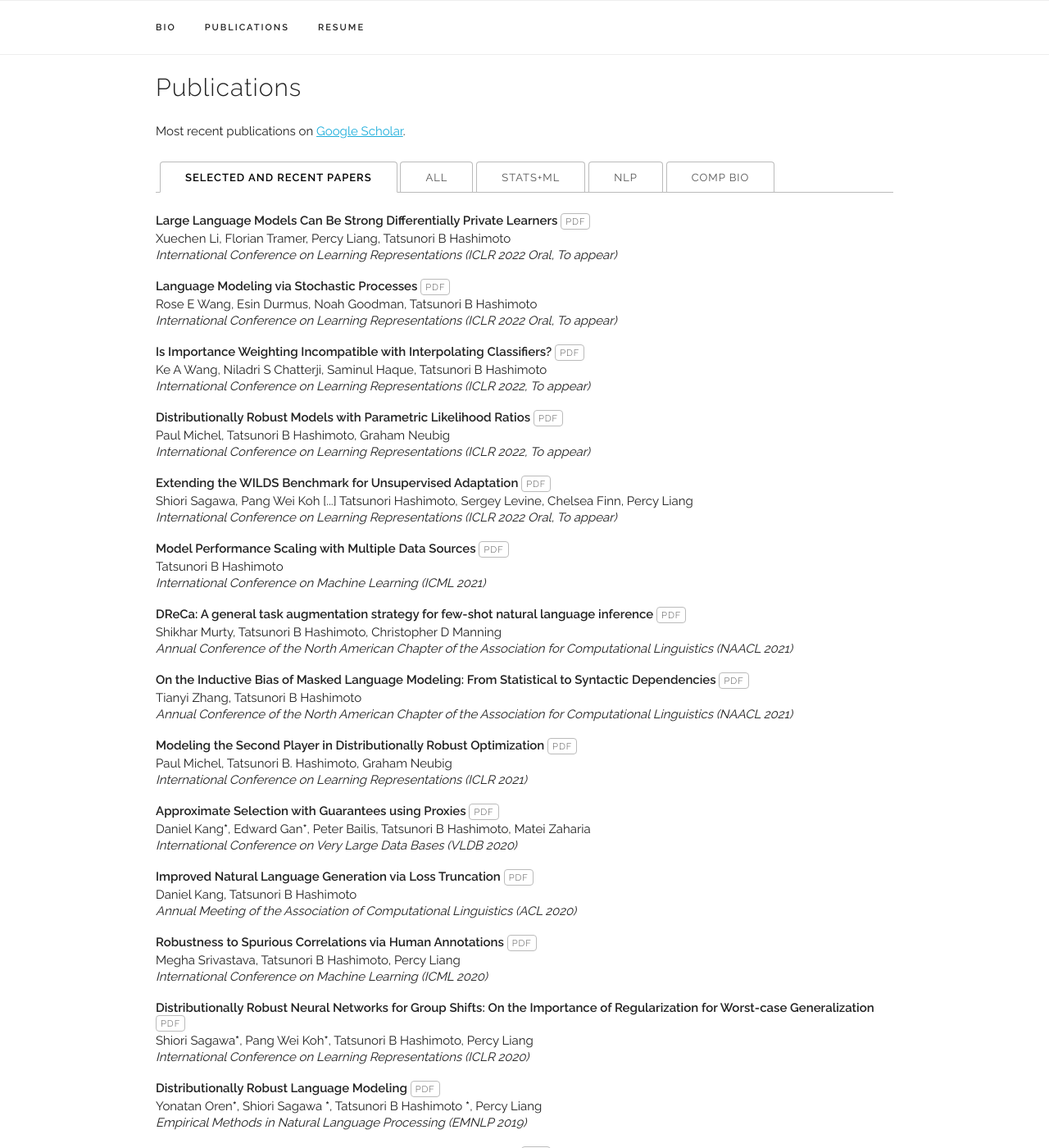
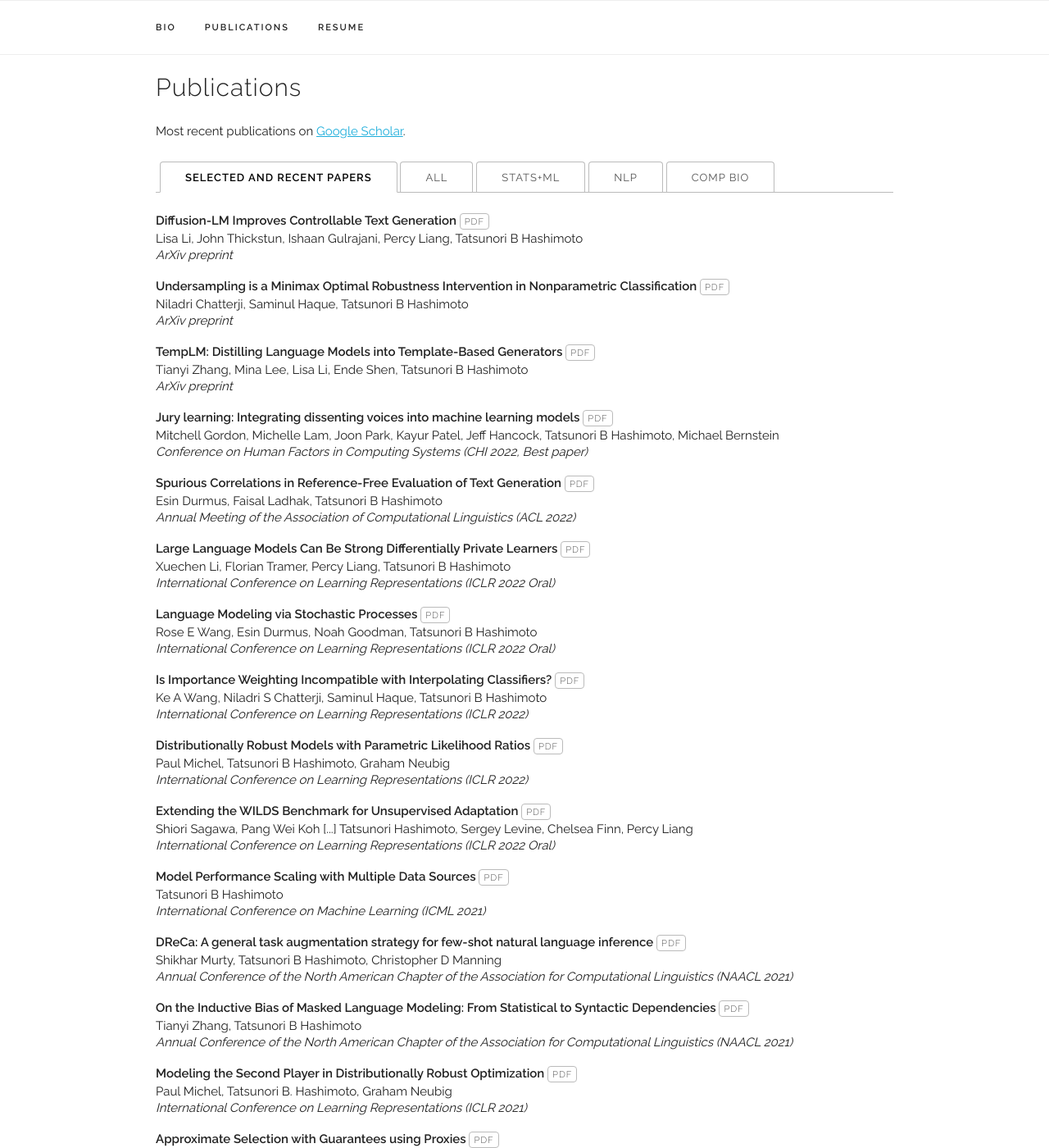
Before and after one commit to thashim/thashim.github.io, a Jekyll site: the page built from index.html, in a window 1280 px wide and 1400 px high, scrolled down 1732 px. Shown: the whole window at 82% size. Built offline with Jekyll 4.4.1, drawn with Linux system fonts in a browser that asks for light colours.

Commit message:
add papers

```diff
--- a/_data/publications.yaml
+++ b/_data/publications.yaml
@@ -1,8 +1,42 @@
 papers:
+  - title: "Diffusion-LM Improves Controllable Text Generation"
+    authors: "Lisa Li, John Thickstun, Ishaan Gulrajani, Percy Liang, Tatsunori B Hashimoto"
+    venue: "ArXiv preprint"
+    paper_pdf: https://arxiv.org/pdf/2205.14217.pdf
+    nlp: y
+    selected: y
+
+  - title: "Undersampling is a Minimax Optimal Robustness Intervention in Nonparametric Classification"
+    authors: "Niladri Chatterji, Saminul Haque, Tatsunori B Hashimoto"
+    venue: "ArXiv preprint"
+    paper_pdf: https://arxiv.org/pdf/2205.13094.pdf
+    statsml: y
+    selected: y
+
+  - title: "TempLM: Distilling Language Models into Template-Based Generators"
+    authors: "Tianyi Zhang, Mina Lee, Lisa Li, Ende Shen, Tatsunori B Hashimoto"
+    venue: "ArXiv preprint"
+    paper_pdf: https://arxiv.org/pdf/2205.11055.pdf
+    nlp: y
+    selected: y
+
+  - title: "Jury learning: Integrating dissenting voices into machine learning models"
+    authors: "Mitchell Gordon, Michelle Lam, Joon Park, Kayur Patel, Jeff Hancock, Tatsunori B Hashimoto, Michael Bernstein"
+    venue: "Conference on Human Factors in Computing Systems (CHI 2022, Best paper)"
+    paper_pdf: https://dl.acm.org/doi/pdf/10.1145/3491102.3502004
+    nlp: y
+    selected: y
+
+  - title: "Spurious Correlations in Reference-Free Evaluation of Text Generation"
+    authors: "Esin Durmus, Faisal Ladhak, Tatsunori B Hashimoto"
+    venue: "Annual Meeting of the Association of Computational Linguistics (ACL 2022)"
+    paper_pdf: https://arxiv.org/pdf/2204.09890.pdf
+    nlp: y
+    selected: y
 
   - title: "Large Language Models Can Be Strong Differentially Private Learners"
     authors: "Xuechen Li, Florian Tramer, Percy Liang, Tatsunori B Hashimoto"
-    venue: "International Conference on Learning Representations (ICLR 2022 Oral, To appear)"
+    venue: "International Conference on Learning Representations (ICLR 2022 Oral)"
     paper_pdf: https://arxiv.org/pdf/2110.05679.pdf
     statsml: y
     nlp: y
@@ -10,28 +44,28 @@ papers:
 
   - title: "Language Modeling via Stochastic Processes"
     authors: "Rose E Wang, Esin Durmus, Noah Goodman, Tatsunori B Hashimoto"
-    venue: "International Conference on Learning Representations (ICLR 2022 Oral, To appear)"
+    venue: "International Conference on Learning Representations (ICLR 2022 Oral)"
     paper_pdf: https://openreview.net/forum?id=pMQwKL1yctf
     nlp: y
     selected: y
 
   - title: "Is Importance Weighting Incompatible with Interpolating Classifiers?"
     authors: "Ke A Wang, Niladri S Chatterji, Saminul Haque, Tatsunori B Hashimoto"
-    venue: "International Conference on Learning Representations (ICLR 2022, To appear)"
+    venue: "International Conference on Learning Representations (ICLR 2022)"
     paper_pdf: https://arxiv.org/pdf/2112.12986.pdf
     statsml: y
     selected: y
 
   - title: "Distributionally Robust Models with Parametric Likelihood Ratios"
     authors: "Paul Michel, Tatsunori B Hashimoto, Graham Neubig"
-    venue: "International Conference on Learning Representations (ICLR 2022, To appear)"
+    venue: "International Conference on Learning Representations (ICLR 2022)"
     paper_pdf: https://openreview.net/pdf?id=a34GrNaYEcS
     statsml: y
     selected: y
 
   - title: "Extending the WILDS Benchmark for Unsupervised Adaptation"
     authors: "Shiori Sagawa, Pang Wei Koh [...] Tatsunori Hashimoto, Sergey Levine, Chelsea Finn, Percy Liang"
-    venue: "International Conference on Learning Representations (ICLR 2022 Oral, To appear)"
+    venue: "International Conference on Learning Representations (ICLR 2022 Oral)"
     paper_pdf: https://openreview.net/forum?id=z7p2V6KROVO
     statsml: y
     selected: y
@@ -44,7 +78,7 @@ papers:
 
   - title: "Accelerating approximate aggregation queries with expensive predicates"
     authors: "Daniel Kang, John Guibas, Peter Bailis, Tatsunori B Hashimoto, Yi Sun, Matei Zaharia"
-    venue: "ACM Conference on Management of Data (SIGMOD 2022, To appear)"
+    venue: "ACM Conference on Management of Data (SIGMOD 2022)"
     paper_pdf: https://arxiv.org/pdf/2108.06313.pdf
 
   - title: "Model Performance Scaling with Multiple Data Sources"
```
Also changed, not shown: 1 other file.
